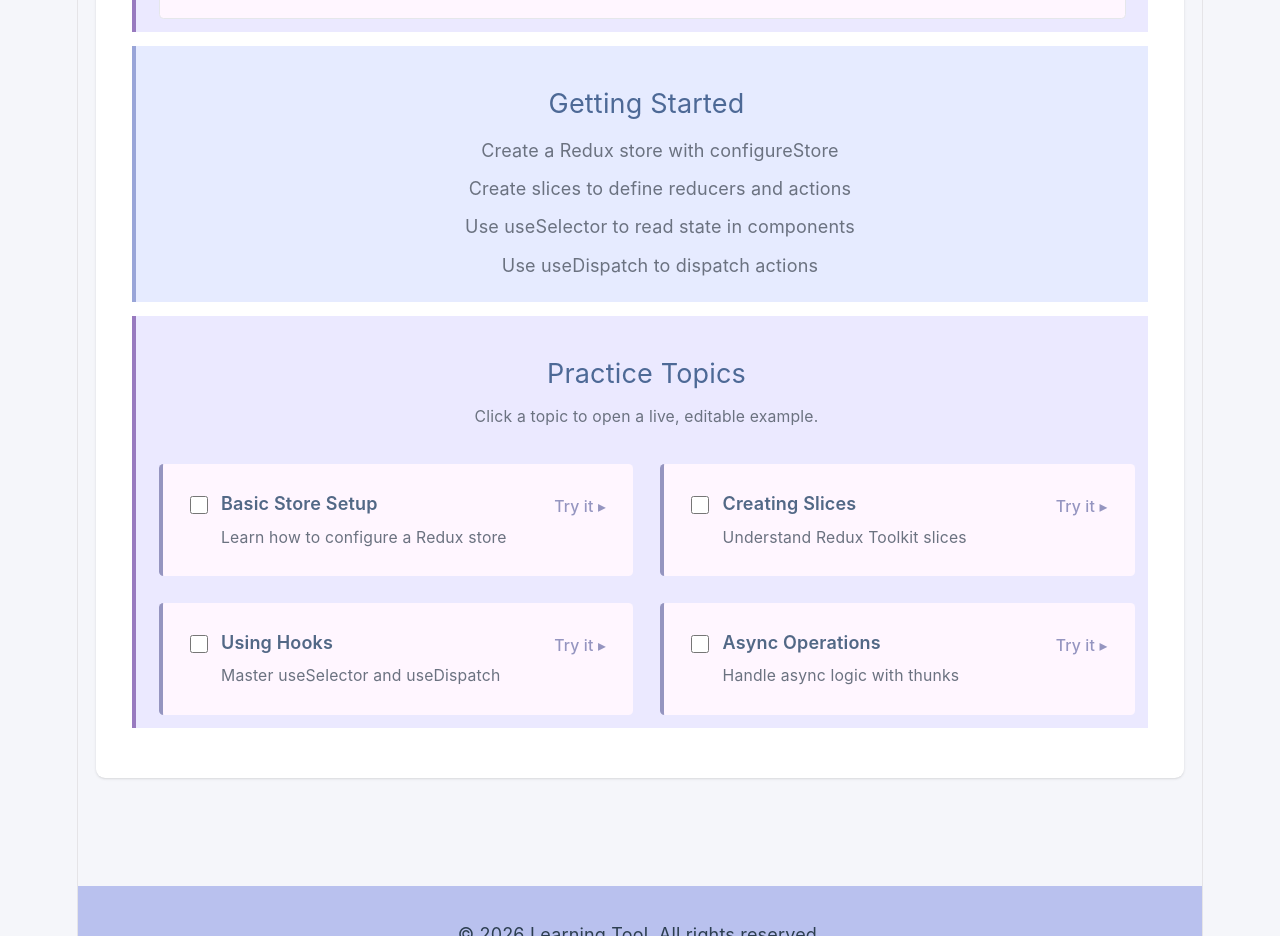
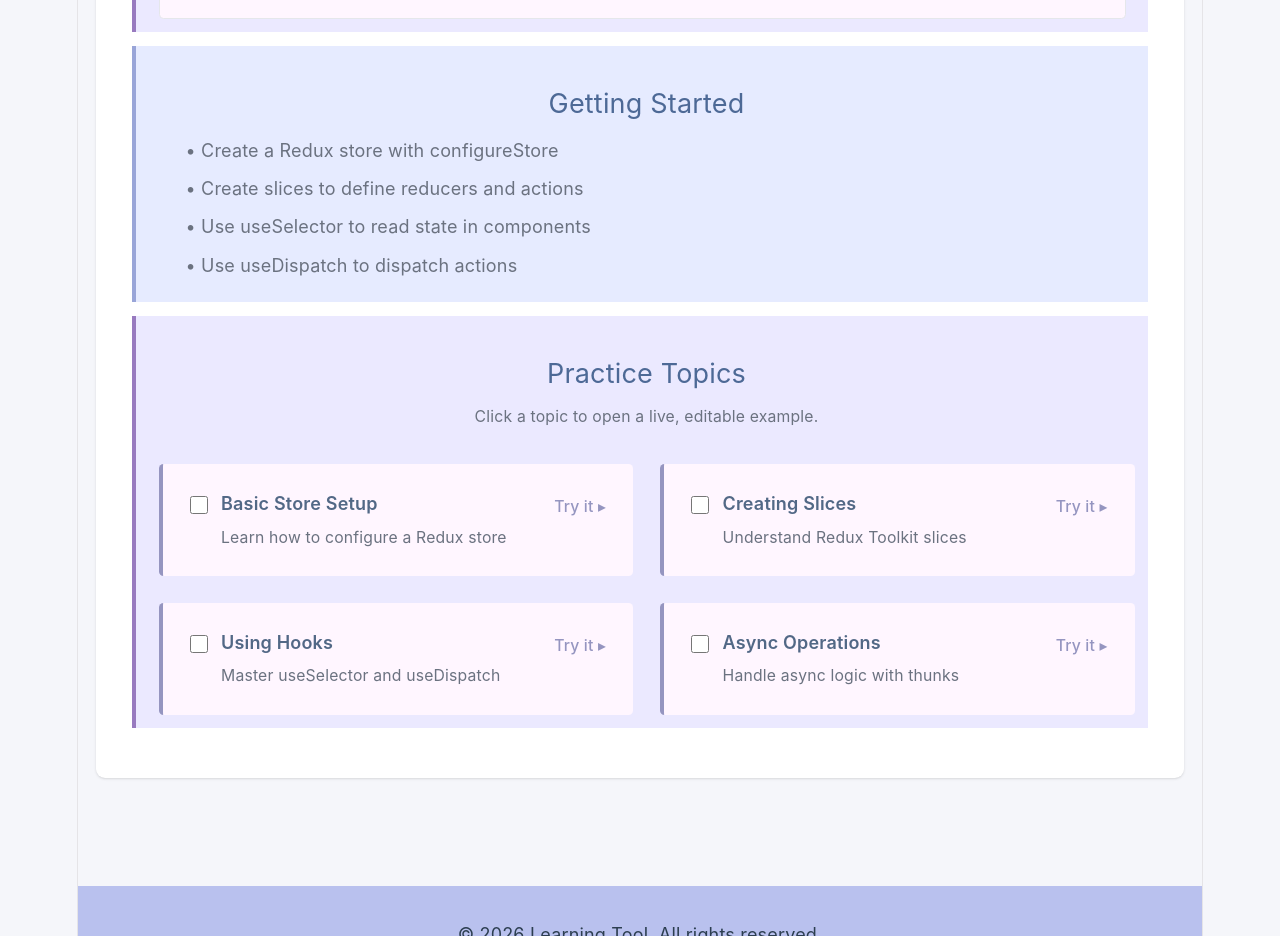
Before and after one commit to IsaVII/LearningTool, a React (Vite) app: page /#/redux in a window 1280 px wide. Shown: the part 2760-3696 px from the top of the page. Built offline with nearby package versions, Linux system fonts and the light colour scheme.

Commit message:
layout fitting

```diff
--- a/src/components/LearningTopicLayout.jsx
+++ b/src/components/LearningTopicLayout.jsx
@@ -96,10 +96,10 @@ function LearningTopicLayout({
           <h3 className="text-2xl text-heading-alt mt-6 mb-3">
             {gettingStarted.heading}
           </h3>
-          <ol className="text-muted leading-relaxed pl-6">
+          <ol className="text-muted leading-relaxed pl-6 text-left">
             {gettingStarted.steps.map((step, index) => (
               <li key={index} className="mb-2">
-                {step}
+                • {step}
               </li>
             ))}
           </ol>
```
